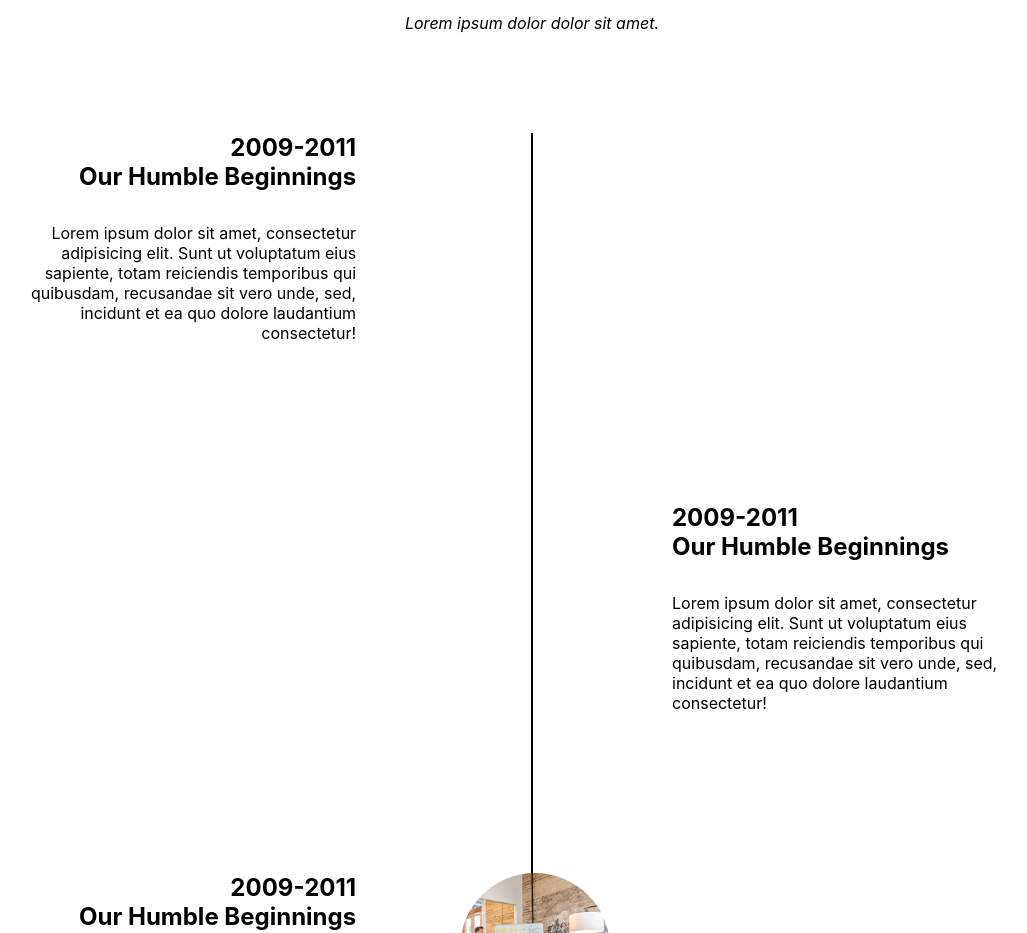
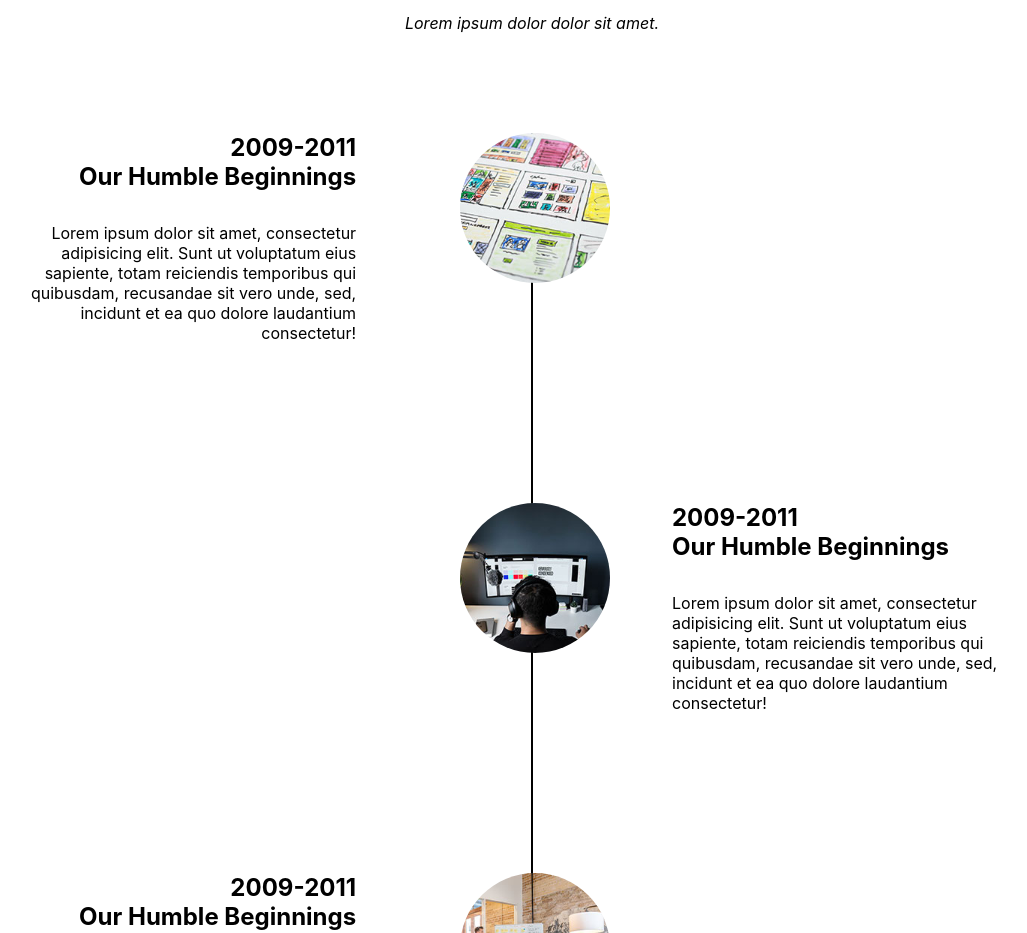
Before and after one commit to amirhossainpias/solve-templete-1, a plain HTML site: page index.html in a window 1280 px wide. Shown: the part 2745-3678 px from the top of the page, without its empty margins (108-1135 px from the left). Drawn offline with Linux system fonts and the light colour scheme; the site is published under a folder, as on GitHub Pages, so addresses that start at the root find nothing.

Commit message:
Update index.html

```diff
--- a/index.html
+++ b/index.html
@@ -137,7 +137,7 @@
 
             <div class="timeline-item">
                 <div class="timeline-dot">
-                    <img src="/about/1.jpg" alt="">
+                    <img src="about/1.jpg" alt="">
                 </div>
 
                 <div class="timeline-content">
@@ -148,7 +148,7 @@
             </div>
             <div class="timeline-item">
                 <div class="timeline-dot">
-                    <img src="/about/2.jpg" alt="">
+                    <img src="about/2.jpg" alt="">
                 </div>
 
                 <div class="timeline-content contant2">
```
